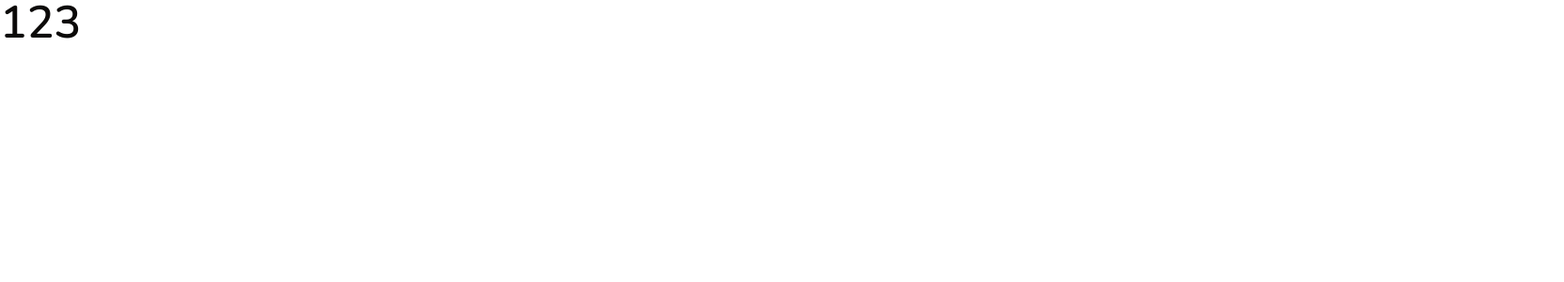
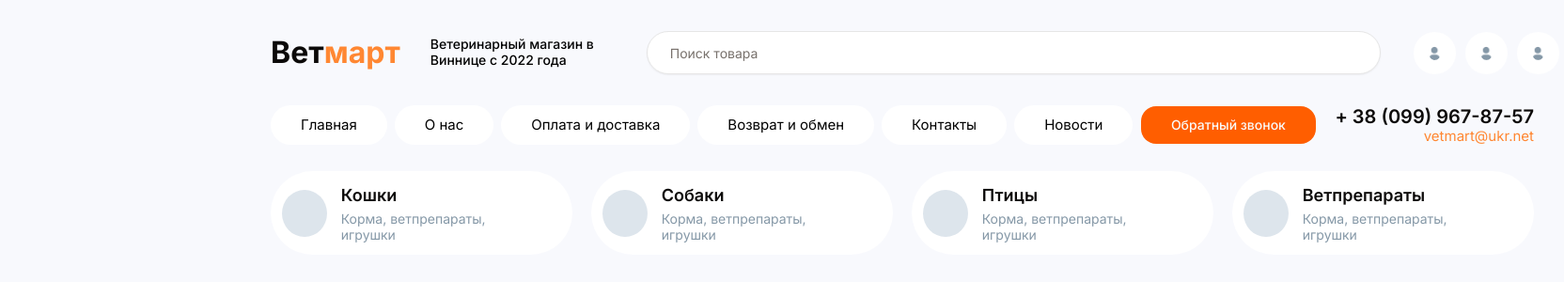
Before and after one commit to ResEmCode/vet-mart-client, a Next.js app: page / in a window 1280 px wide. Shown: the top 300 px of the page at 94% size, 1664 px wide, since content can reach past the window. Built offline with nearby package versions, Linux system fonts and the light colour scheme.

Commit message:
Did Navigation

```diff
--- a/app/globals.css
+++ b/app/globals.css
@@ -9,6 +9,13 @@ html {
 @media screen and (prefers-reduced-motion: reduce) {
   html {
     scroll-behavior: auto;
+  }
+}
+
+@layer base {
+  body {
+    @apply bg-[#F8F9FD]; /* Use the desired color */
+    min-height: 100vh; /* Ensure it spans the entire page */
   }
 }
 
--- a/app/layout.tsx
+++ b/app/layout.tsx
@@ -1,9 +1,10 @@
 import type { Metadata } from "next";
-import { Nunito } from "next/font/google";
+import { Inter } from "next/font/google";
 
 import "./globals.css";
 
-const nunito = Nunito({ subsets: ["cyrillic"], variable: "--font-nunito", weight: ["400", "500", "600", "700", "800", "900"] });
+// const nunito = Nunito({ subsets: ["cyrillic"], variable: "--font-nunito", weight: ["400", "500", "600", "700", "800", "900"] });
+const inter = Inter({ subsets: ["cyrillic"], variable: "--font-nunito", weight: ["400", "500", "600", "700", "800", "900"] });
 
 export const metadata: Metadata = {
   title: "Create Next App",
@@ -17,7 +18,7 @@ const RootLayout = ({
 }>) => {
   return (
     <html lang="en">
-      <body className={nunito.className}>{children}</body>
+      <body className={inter.className}>{children}</body>
     </html>
   );
 };
--- a/app/page.tsx
+++ b/app/page.tsx
@@ -1,10 +1,12 @@
-import { Typography } from "@/components/shared";
+import { Navigation } from "@/components/shared/Navigation/Navigation";
+
+import "./globals.css";
 
 const Home = () => {
   return (
-    <Typography tag="h1" variant="title48_semibold">
-      123
-    </Typography>
+    <div className="bg-[#F8F9FD] min-h-screen">
+      <Navigation />
+    </div>
   );
 };
 
--- /dev/null
+++ b/components/shared/Navigation/Categories.tsx
@@ -0,0 +1,33 @@
+import React from "react";
+import Link from "next/link";
+
+import styles from "./Navigation.module.css";
+
+const CATEGORIES = [
+  { id: 1, name: "Кошки", href: "/cats" },
+  { id: 2, name: "Собаки", href: "/dogs" },
+  { id: 3, name: "Птицы", href: "/birds" },
+  { id: 4, name: "Ветпрепараты", href: "/vet-medicines" },
+];
+
+const Categories = () => {
+  return (
+    <div className={styles.categories}>
+      {CATEGORIES.map((category) => (
+        <Link key={category.id} href={category.href}>
+          <div className={styles.category}>
+            <div className={styles.circleAndText}>
+              <div className={styles.circle} />
+              <div className={styles.categoryContent}>
+                <div className={styles.categoryTitle}>{category.name}</div>
+                <div className={styles.categoryText}>Корма, ветпрепараты, игрушки</div>
+              </div>
+            </div>
+          </div>
+        </Link>
+      ))}
+    </div>
+  );
+};
+
+export default Categories;
--- /dev/null
+++ b/components/shared/Navigation/NavLinks.tsx
@@ -0,0 +1,39 @@
+import React from "react";
+import Link from "next/link";
+
+import { Button } from "@/components/ui";
+
+import styles from "./Navigation.module.css";
+
+const NAV_LINKS = [
+  { id: 1, name: "Главная", href: "/" },
+  { id: 2, name: "О нас", href: "/about" },
+  { id: 3, name: "Оплата и доставка", href: "/payment" },
+  { id: 4, name: "Возврат и обмен", href: "/return" },
+  { id: 5, name: "Контакты", href: "/contacts" },
+  { id: 6, name: "Новости", href: "/news" },
+];
+
+const NavLinks = () => {
+  return (
+    <nav className={styles.navLinks}>
+      <ul>
+        {NAV_LINKS.map((link) => (
+          <li key={link.id} className={styles.navLinkItem}>
+            <Link href={link.href} className={styles.navLink}>
+              {link.name}
+            </Link>
+          </li>
+        ))}
+      </ul>
+      <Button className="px-8 py-3 mr-5 ">Обратный звонок</Button>
+
+      <div className={styles.contact}>
+        <div className={styles.phone}>+ 38 (099) 967-87-57</div>
+        <div className={styles.email}>vetmart@ukr.net</div>
+      </div>
+    </nav>
+  );
+};
+
+export default NavLinks;
--- /dev/null
+++ b/components/shared/Navigation/Navigation.module.css
@@ -0,0 +1,165 @@
+.header {
+  margin: 0 256px;
+  padding: 32px;
+  width: 1408px;
+  font-family: INTER;
+  background-color: #f8f9fd;
+}
+
+.topBar {
+  display: flex;
+  justify-content: space-between;
+  align-items: center;
+  width: 100%;
+  box-sizing: border-box;
+  margin-bottom: 12px;
+}
+
+.icons {
+  display: flex;
+  gap: 10px;
+  margin-left: 35px;
+}
+
+.icon {
+  width: 46px;
+  height: 45px;
+  background-color: white;
+  border-radius: 50%;
+  font-size: 15px;
+  line-height: 15px;
+  padding: 15px 16px;
+  margin: 0 auto;
+  margin: auto 0;
+}
+
+.logoSection {
+  display: flex;
+  align-items: center;
+}
+
+.logo {
+  font-size: 32px;
+  font-weight: bold;
+}
+
+.logo span {
+  color: #ff8732;
+}
+
+.subtitle {
+  margin-left: 32px;
+  font-size: 14px;
+  font-weight: 500;
+  line-height: 16.8px;
+  color: gray;
+  margin-right: auto;
+  color: black;
+}
+
+.navLinks {
+  display: flex;
+  justify-content: space-between;
+  align-items: center;
+  width: 100%;
+  padding: 20px 0;
+  margin-bottom: 8px;
+}
+
+.navLinks ul {
+  display: flex;
+  list-style-type: none;
+  padding: 0;
+}
+
+.navLinkItem {
+  margin-right: 8px;
+  display: flex;
+  text-align: start;
+}
+
+.navLink {
+  background-color: white;
+  padding: 12px 32px;
+  text-decoration: none;
+  color: black;
+  border-radius: 48px;
+  transition:
+    background-color 0.3s,
+    color 0.3s;
+  font-size: 15px;
+  line-height: 18.15px;
+}
+
+.navLink:hover {
+  color: white;
+  background-color: #ff8732;
+}
+
+.contact {
+  display: flex;
+  flex-direction: column;
+  align-items: flex-end;
+}
+
+.phone {
+  font-size: 20px;
+  line-height: 24.2px;
+  text-align: right;
+  font-weight: 600;
+  margin-left: auto;
+}
+
+.Input {
+  width: 100%;
+  max-width: 950px;
+}
+
+.email {
+  font-size: 15px;
+  line-height: 18.15px;
+  color: #ff8732;
+  text-align: right;
+}
+
+.categories {
+  display: flex;
+  justify-content: space-between;
+  gap: 20px;
+}
+
+.category {
+  width: 313px 72px;
+  background-color: white;
+  border-radius: 48px;
+  display: flex;
+  flex-direction: column;
+  align-items: center;
+  padding: 12px 40px 12px 12px;
+  margin-right: auto;
+}
+
+.circleAndText {
+  display: flex;
+  align-items: center;
+  gap: 15px;
+}
+
+.circle {
+  width: 50px;
+  height: 50px;
+  background-color: #dde5ec;
+  border-radius: 50%;
+}
+
+.categoryTitle {
+  font-size: 18px;
+  font-weight: 600;
+  margin-bottom: 4px;
+}
+
+.categoryText {
+  color: #8598a7;
+  font-size: 14px;
+  line-height: 16.94px;
+}
--- /dev/null
+++ b/components/shared/Navigation/Navigation.tsx
@@ -0,0 +1,19 @@
+import React from "react";
+
+import Categories from "./Categories";
+import NavLinks from "./NavLinks";
+import TopBar from "./TopBar";
+
+import styles from "./Navigation.module.css";
+
+export const Navigation = () => {
+  return (
+    <header className={styles.header}>
+      <TopBar />
+      <NavLinks />
+      <Categories />
+    </header>
+  );
+};
+
+export default Navigation;
--- /dev/null
+++ b/components/shared/Navigation/TopBar.tsx
@@ -0,0 +1,28 @@
+import React from "react";
+
+import { Input } from "@/components/ui";
+
+import styles from "./Navigation.module.css";
+
+const TopBar = () => {
+  return (
+    <div className={styles.topBar}>
+      <div className={styles.logoSection}>
+        <div className={styles.logo}>
+          Вет<span>март</span>
+        </div>
+        <div className={styles.subtitle}>Ветеринарный магазин в Виннице с 2022 года</div>
+      </div>
+
+      <Input placeholder="Поиск товара" className="w-[950px] h-[46px] px-6 py-1 text-sm bg-#ff8732 rounded-[48px]" />
+
+      <div className={styles.icons}>
+        <img className={styles.icon} src="/images/profile.png" alt="Profile" />
+        <img className={styles.icon} src="/images/profile.png" alt="Profile" />
+        <img className={styles.icon} src="/images/profile.png" alt="Profile" />
+      </div>
+    </div>
+  );
+};
+
+export default TopBar;
--- a/tailwind.config.ts
+++ b/tailwind.config.ts
@@ -2,11 +2,7 @@ import type { Config } from "tailwindcss";
 
 export default {
   darkMode: ["class"],
-  content: [
-    "./pages/**/*.{js,ts,jsx,tsx,mdx}",
-    "./components/**/*.{js,ts,jsx,tsx,mdx}",
-    "./app/**/*.{js,ts,jsx,tsx,mdx}",
-  ],
+  content: ["./pages/**/*.{js,ts,jsx,tsx,mdx}", "./components/**/*.{js,ts,jsx,tsx,mdx}", "./app/**/*.{js,ts,jsx,tsx,mdx}"],
   theme: {
     extend: {
       colors: {
```
Also changed, not shown: public/images/profile.png (added).
